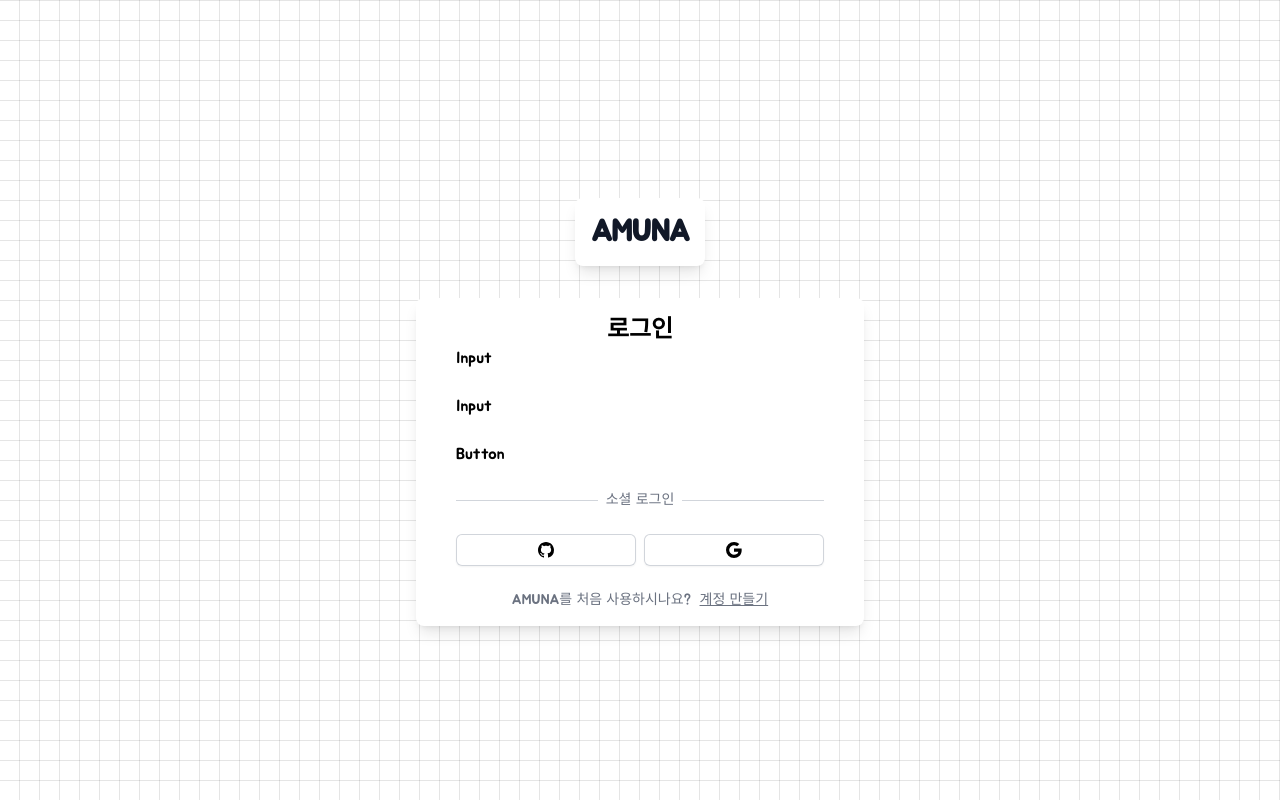
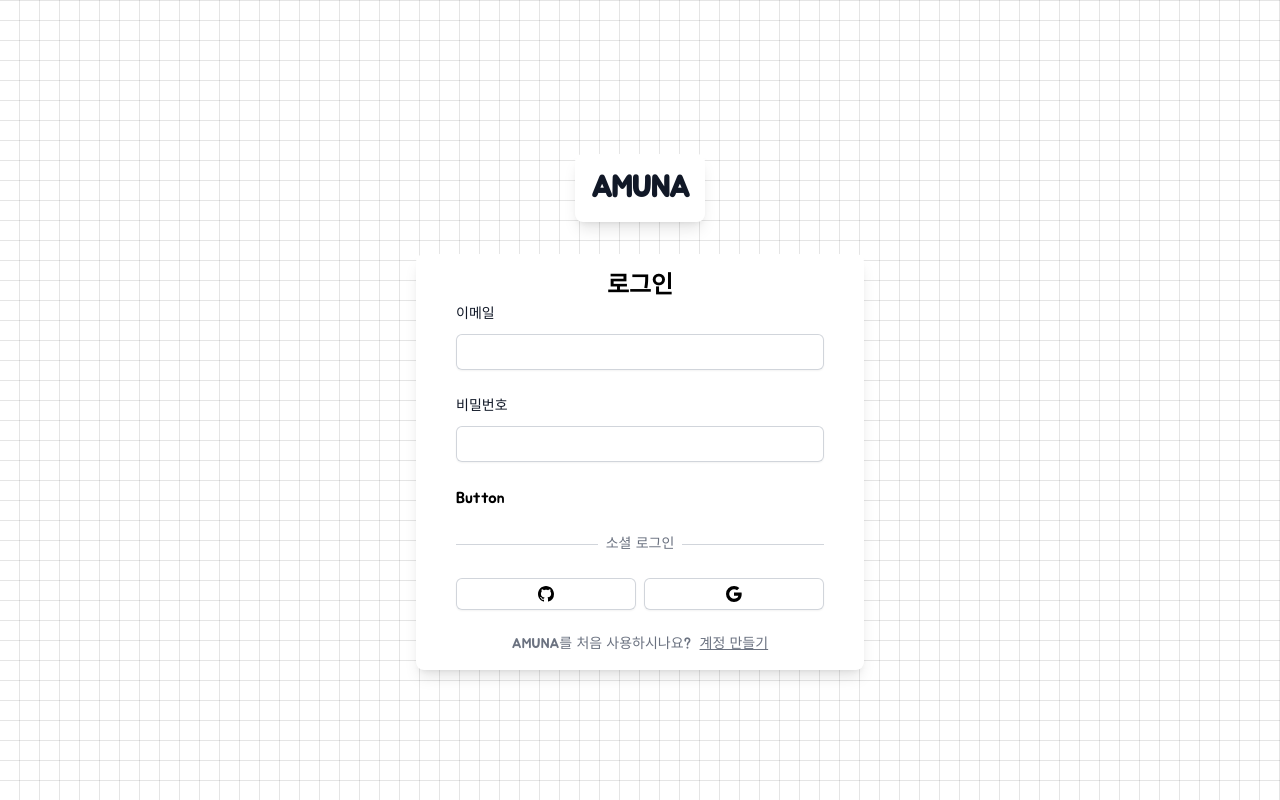
Before and after one commit to dks044/amuna, a Next.js app: page / in a window 1280 px wide. Built offline with nearby package versions, Linux system fonts and the light colour scheme; no server answers.

Commit message:
feat: Input 컴포넌트 ui및 props 인터페이스 정의

```diff
--- a/src/app/(home)/components/AuthForm.tsx
+++ b/src/app/(home)/components/AuthForm.tsx
@@ -10,8 +10,10 @@
 import Button from '@/components/Button';
 import AuthSocialButton from './AuthSocialButton';
 import { BsGithub, BsGoogle } from 'react-icons/bs';
+import { AuthFormValues } from '@/types/types';
 
 type Variant = 'LOGIN' | 'REGISTER';
+type Gender = 'MAN' | 'WOMEN' | 'OTHER';
 
 const AuthForm = () => {
   const session = useSession();
@@ -36,15 +38,16 @@
     register,
     handleSubmit,
     formState: { errors },
-  } = useForm<FieldValues>({
+  } = useForm<AuthFormValues>({
     defaultValues: {
       name: '',
       email: '',
       password: '',
+      gender: 'other',
     },
   });
 
-  const onSubmit: SubmitHandler<FieldValues> = data => {
+  const onSubmit: SubmitHandler<AuthFormValues> = data => {
     setIsLoading(true);
     if (variant === 'REGISTER') {
       axios
--- a/src/components/inputs/Input.tsx
+++ b/src/components/inputs/Input.tsx
@@ -1,7 +1,67 @@
-import React from 'react';
+'use client';
 
-const Input = () => {
-  return <div>Input</div>;
+import { AuthFormValues } from '@/types/types';
+import clsx from 'clsx';
+import { FieldErrors, FieldValues, UseFormRegister } from 'react-hook-form';
+
+interface InputProps {
+  label: string;
+  id: keyof AuthFormValues;
+  type?: string;
+  required?: boolean;
+  register: UseFormRegister<AuthFormValues>;
+  errors: FieldErrors;
+  disabled?: boolean;
+}
+
+const Input: React.FC<InputProps> = ({
+  label,
+  id,
+  register,
+  required,
+  errors,
+  type = 'text',
+  disabled,
+}) => {
+  return (
+    <div>
+      <label htmlFor={id} className='block text-sm font-medium leading-6 text-gray-900 '>
+        {label}
+      </label>
+      <div className='mt-2'>
+        <input
+          id={id}
+          type={type}
+          autoComplete={id}
+          disabled={disabled}
+          {...register(id, { required })}
+          className={clsx(
+            `
+            form-input
+            block
+            w-full
+            rounded-md
+            border-0
+            py-1.5
+            px-1
+            text-gray-900
+            shadow-sm
+            ring-1
+            ring-inset
+            ring-gray-300
+            placeholder:text-gray-400
+            focus:ring-2
+            focus:ring-inset
+            focus:ring-orange-600
+            sm:text-sm
+            sm:leading-6`,
+            errors[id] && 'focus:ring-rose-500',
+            disabled && 'opacity-50 cursor-default',
+          )}
+        />
+      </div>
+    </div>
+  );
 };
 
 export default Input;
--- /dev/null
+++ b/src/types/types.ts
@@ -0,0 +1,6 @@
+export type AuthFormValues = {
+  name: string;
+  email: string;
+  password: string;
+  gender?: 'male' | 'female' | 'other';
+};
```
